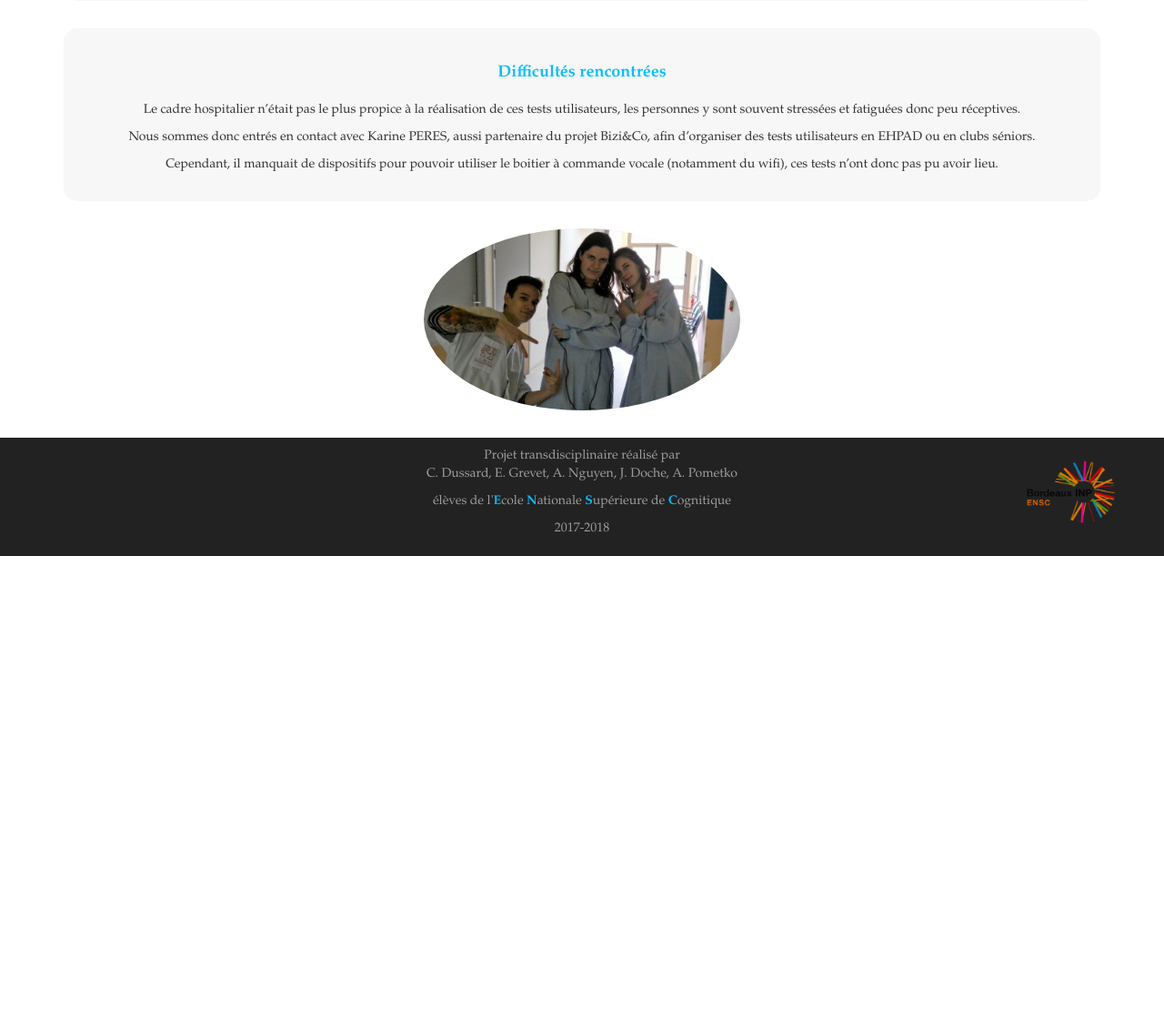
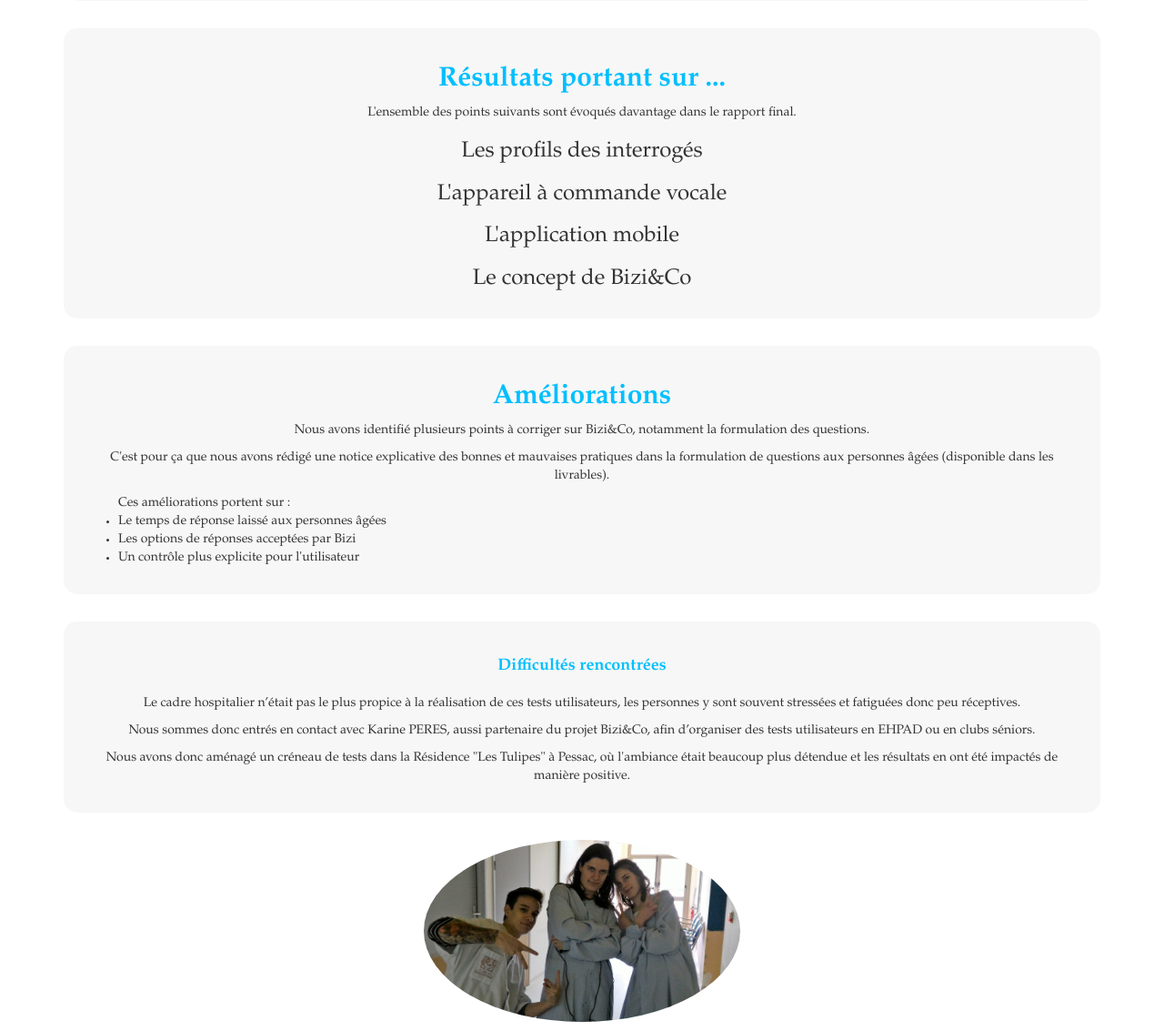
Before and after one commit to alexandrapometko/Site-transdi, a PHP site: page /bizi.php in a window 1280 px wide. Shown: the part 2403-3536 px from the top of the page at 91% size. Before the commit the page ends 3014 px from the top, so only its background shows below. Run offline with PHP 8.4, Linux system fonts and the light colour scheme.

Commit message:
completed Bizi

```diff
--- a/bizi.php
+++ b/bizi.php
@@ -63,10 +63,35 @@
 			</div>
 		</div>
 		<div class="project">
+			<h2><strong>Résultats portant sur ...</strong></h2>
+			<p>L'ensemble des points suivants sont évoqués davantage dans le rapport final.</p>
+			<h3>Les profils des interrogés</h3>
+			<p></p>
+
+			<h3>L'appareil à commande vocale</h3>
+			<p></p>
+
+			<h3>L'application mobile</h3>
+			<p></p>
+
+			<h3>Le concept de Bizi&Co</h3>
+			<p></p>
+		</div>
+		<div class="project">
+			<h2><strong>Améliorations</strong></h2>
+			<p>Nous avons identifié plusieurs points à corriger sur Bizi&Co, notamment la formulation des questions.</p>
+			<p>C'est pour ça que nous avons rédigé une notice explicative des bonnes et mauvaises pratiques dans la formulation de questions aux personnes âgées (disponible dans les livrables).</p>
+			<ul>Ces améliorations portent sur :
+				<li>Le temps de réponse laissé aux personnes âgées</li>
+				<li>Les options de réponses acceptées par Bizi</li>
+				<li>Un contrôle plus explicite pour l'utilisateur</li>
+			</ul>
+		</div>
+		<div class="project">
 			<h4><strong>Difficultés rencontrées</strong></h4>
 			<p>Le cadre hospitalier n’était pas le plus propice à la réalisation de ces tests utilisateurs, les personnes y sont souvent stressées et fatiguées donc peu réceptives. </p>
 			<p>Nous sommes donc entrés en contact avec Karine PERES, aussi partenaire du projet Bizi&Co,  afin d’organiser des tests utilisateurs en EHPAD ou en clubs séniors. </p>
-			<p>Cependant, il manquait de dispositifs pour pouvoir utiliser le boitier à commande vocale (notamment du wifi), ces tests n’ont donc pas pu avoir lieu.</p>
+			<p>Nous avons donc aménagé un créneau de tests dans la Résidence "Les Tulipes" à Pessac, où l'ambiance était beaucoup plus détendue et les résultats en ont été impactés de manière positive.</p>
 
 		</div>
 		<img id="team" src="images/team/thegreat3.jpg" alt="Une équipe prête à tout !"/>
```
